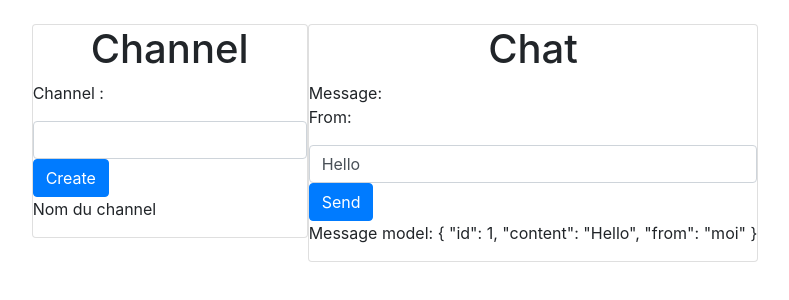
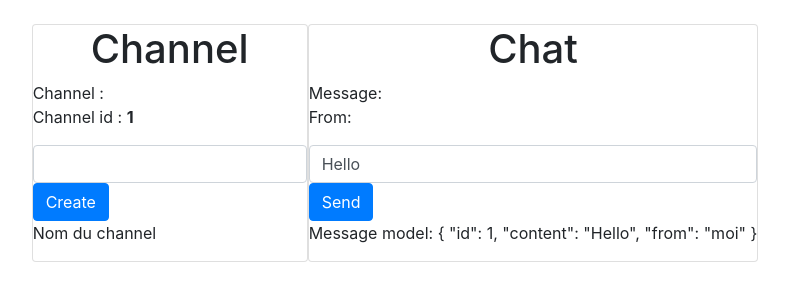
Before and after one commit to Jokerbadtrip/projet-chat-si3-2017, an Angular app: page / in a window 1280 px wide. Shown: the top 300 px of the page, without its empty margins (245-1034 px from the left). Built offline with nearby package versions, Linux system fonts and the light colour scheme; no server answers.

Commit message:
Channel service fixed ( log added to read more easily) and added a channel id inside the list

```diff
--- a/src/app/app.module.ts
+++ b/src/app/app.module.ts
@@ -13,6 +13,8 @@ import {ChannelService} from "../shared/services/channel/channel.service";
 import {ChannelListComponent} from "./channels/channel-list/channel-list.component";
 import {MessageModule} from "./messages/message/message.module";
 import {ChannelModule} from "./channels/channel/channel.module";
+import {ChannelListModule} from "./channels/channel-list/channel-list.module";
+import {ChannelFormModule} from "./channel-form/channel-form.module";
 
 
 @NgModule({
@@ -21,8 +23,8 @@ import {ChannelModule} from "./channels/channel/channel.module";
     MessageFormComponent,
     MessageListComponent,
     MessageComponent,
-    ChannelFormComponent,
-    ChannelListComponent
+    ChannelListComponent,
+    ChannelFormComponent
   ],
   imports: [
     BrowserModule,
--- a/src/app/channels/channel/channel.component.html
+++ b/src/app/channels/channel/channel.component.html
@@ -1,3 +1,4 @@
 <p>
   Channel : <strong>{{channel.name}}</strong><br/>
+  Channel id : <strong>{{channel.id}}</strong><br/>
 </p>
--- a/src/shared/services/channel/channel.service.ts
+++ b/src/shared/services/channel/channel.service.ts
@@ -49,7 +49,7 @@ export class ChannelService {
   private extractChannelAndGetChannel(response: Response): ChanelModel {
     console.log("extractChannelAndGetChannel:start");
     console.log("response:" + response.json());
-    console.log("channel response:" + response.json().name)
+    console.log("channel response:" + response.json().name + " id:" + response.json().id);
 
     const id = response.json().id;
     const name = response.json().name;
```
